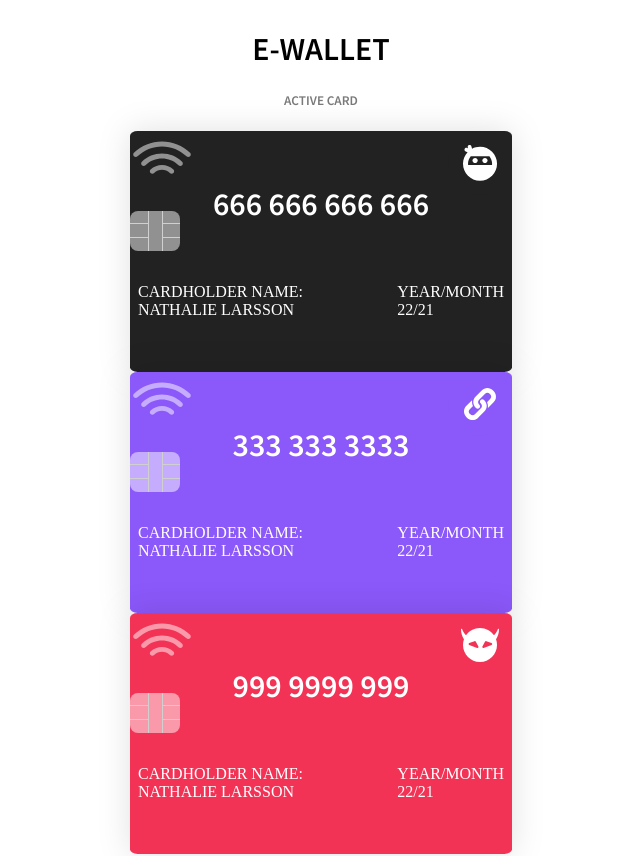
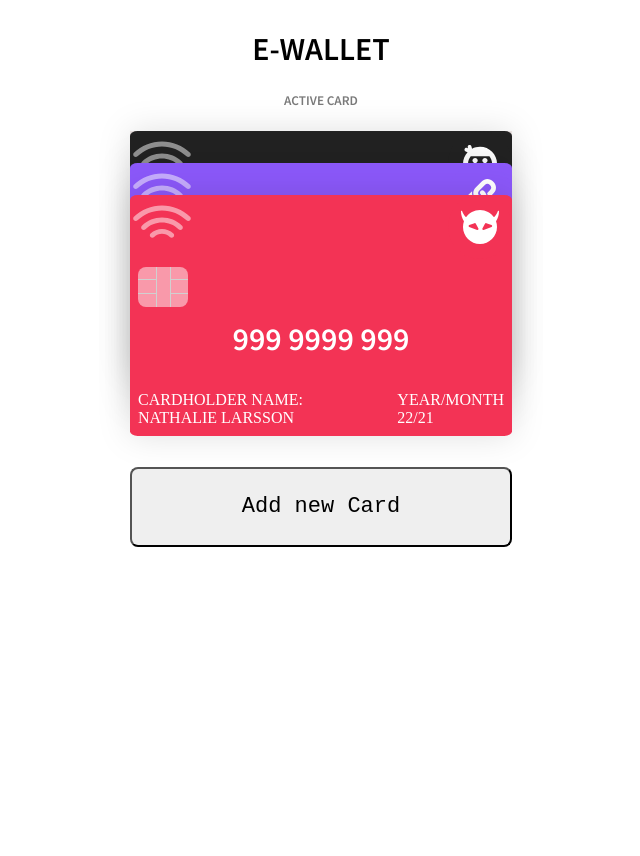
Before and after one commit to Nattzor/e-wallet-nathalie, a Vue app: page / in a window 1280 px wide. Shown: the top 856 px of the page, without its empty margins (319-959 px from the left). After the commit the page ends 800 px from the top, so only its background shows below. Built offline with nearby package versions, Linux system fonts and the light colour scheme; a web font is replaced by a local one.

Commit message:
fixed stacking

```diff
--- a/src/components/CardCard.vue
+++ b/src/components/CardCard.vue
@@ -4,8 +4,8 @@
     <img :src="card.vendor.wifi">
     <img :src="card.vendor.logo">
     </div>
+     <img class="chip" :src="card.vendor.chip">
      <h1>{{card.cardNum}}</h1>
-    <img class="chip" :src="card.vendor.chip">
     <div class="nameAndDate">
     <p class="name">Cardholder name: <br>{{card.name}} </p>
     <p class="date">Year/Month <br>{{card.year}}/{{card.month}}</p>
@@ -39,6 +39,7 @@ border-radius: 2%;
 
 h1 {
  text-align: center;
+ margin: 0.5rem;
 }
 
 .logoWifi {
@@ -50,7 +51,8 @@ h1 {
 }
 
 .chip {
-  margin-top: 1rem;
+  margin-top: 0.5rem;
+  margin-left: 0.5rem;
 }
 
 .nameAndDate {
@@ -58,7 +60,7 @@ display: flex;
  flex-direction: row;
  width: 100%;
  justify-content: space-between;
- margin-top: 2.5rem;
+ margin-top: 1rem;
 }
 
 .name {
--- a/src/components/Wallet.vue
+++ b/src/components/Wallet.vue
@@ -4,9 +4,11 @@
   <h1> E-Wallet</h1>
   <h5>Active card</h5>
   <CardCard class="activeCard" v-if="isActive" v-bind:card="isActive"/>
-  <CardCard class="cardStack" v-for="card in cards" :key ="card.id" v-bind:card="card" @activeCard="activeCard" />
+</div>
+<div class="cardStack">
+  <CardCard v-for="card in cards" :key ="card.id" v-bind:card="card" @activeCard="activeCard" />
+  <button class="bottomOfPage" @click="changeView">Add new Card </button>
   </div>
-  <button class="bottomOfPage" @click="changeView">Add new Card </button>
   </main>
 </template>
 
@@ -34,9 +36,10 @@ this.$emit('activeCard', this.isActive)
 
 
 <style scoped>
-/* .activeCard{
+.activeCard{
     margin-bottom: 3rem;
-} */
+    margin-top: 0rem;
+}
 .cardStack{
 display: grid;
 grid-auto-rows: 2rem;
@@ -48,7 +51,6 @@ font-family: 'PT Mono'
 position: relative;
 width: 382px;
 height: 80px;
-left: 16px;
-top: 5rem;
+top: 15rem;
 }
 </style>
```
